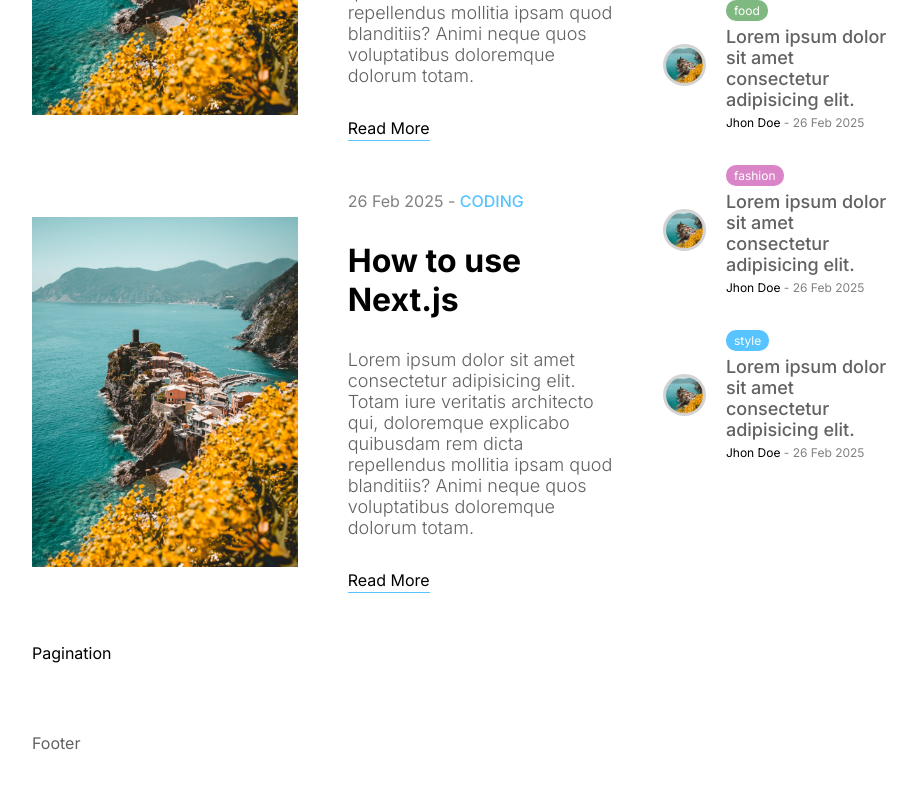
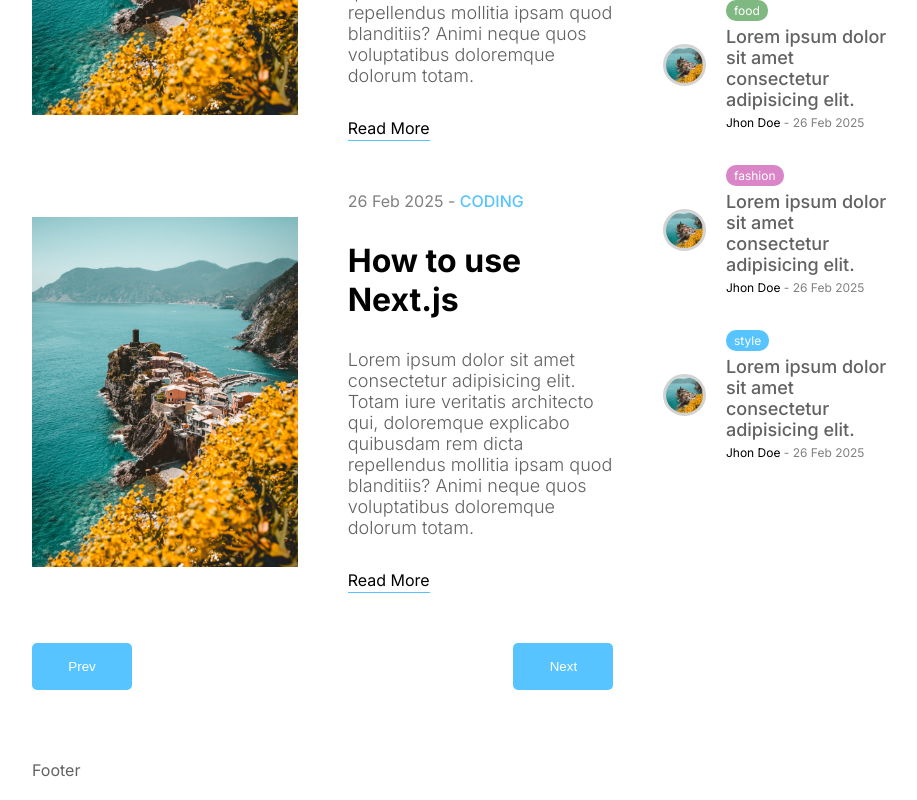
Before and after one commit to Faizululum/blog-app, a Next.js app: page / in a window 1280 px wide. Shown: the part 2554-3354 px from the top of the page, without its empty margins (176-1093 px from the left). Before the commit the page ends 3327 px from the top, so only its background shows below. Built offline with nearby package versions, Linux system fonts and the light colour scheme.

Commit message:
feat(btn): add pagination button (#15)

```diff
--- a/src/components/pagination/Pagination.jsx
+++ b/src/components/pagination/Pagination.jsx
@@ -3,7 +3,8 @@ import styles from "./pagination.module.css"
 const Pagination = () => {
   return (
     <div className={styles.container}>
-      Pagination
+      <button className={styles.button}>Prev</button>
+      <button className={styles.button}>Next</button>
     </div>
   )
 }
--- a/src/components/pagination/pagination.module.css
+++ b/src/components/pagination/pagination.module.css
@@ -7,7 +7,8 @@
   width: 100px;
   border: none;
   padding: 16px;
-  background-color: crimson;
+  border-radius: 5px;
+  background-color: #57c4ff;
   color: white;
   cursor: pointer;
 }
```
